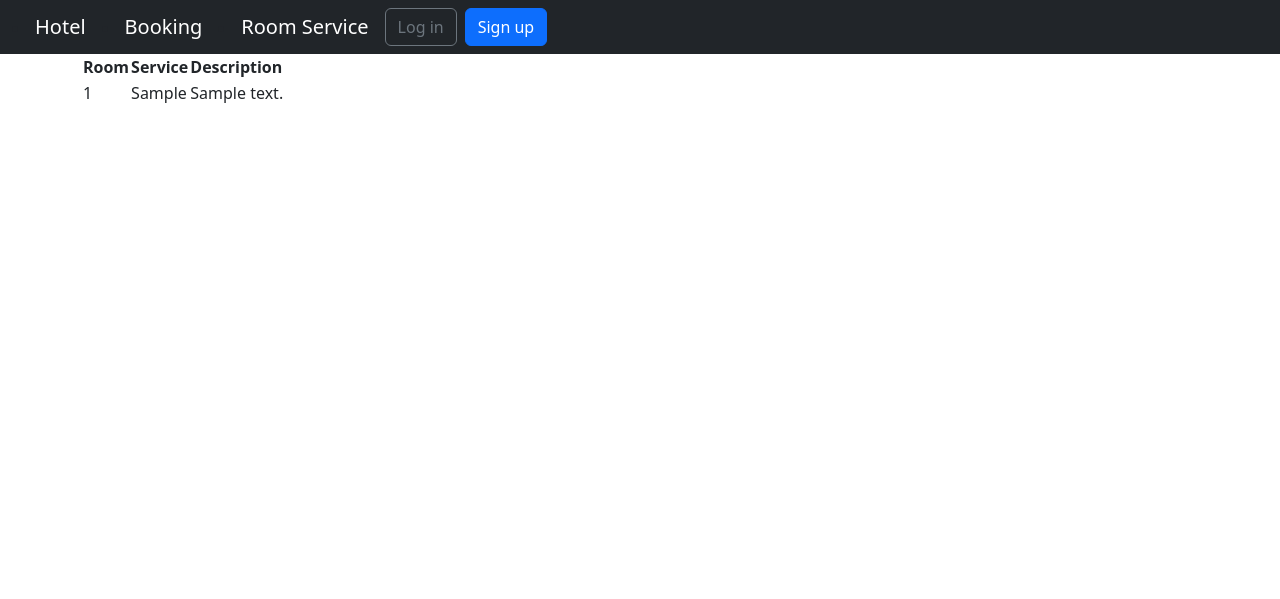
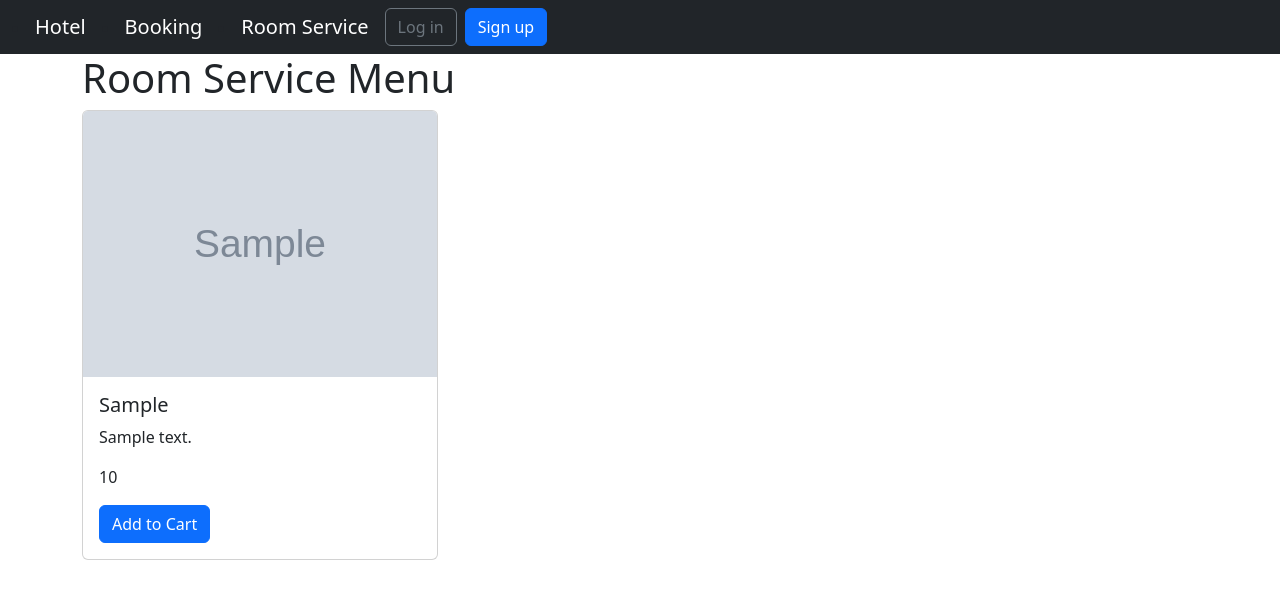
Before and after one commit to KlaudiuszZakowany/Hotel-Website, a Django app: template room_service/templates/service_list.html in a window 1280 px wide. Shown: the top 599 px of the page. Run offline with Django 3.2, Linux system fonts and the light colour scheme; the template is opened without the code that fills it: most values are stand-ins (such as "Sample title", 1, 10 or a date in 2020); grey boxes marked "Sample" are stand-in pictures.

Commit message:
finishing products

```diff
--- a/room_service/templates/service_list.html
+++ b/room_service/templates/service_list.html
@@ -1,18 +1,26 @@
 {% extends 'base.html' %}
 
-{% block title %}Home - My Django Site{% endblock %}
+{% block title %}Room Service {% endblock %}
 
 {% block content %}
-    <table>
-        <tr><th>Room</th><th>Service</th><th>Description</th></tr>
-        {% for service in services %}
-        <tr>
-            <td>{{ service.room_number }}</td>
-            <td>{{ service.service_type }}</td>
-            <td>{{ service.description }}</td>
-        </tr>
-        {% endfor %}
-    </table>
+<h1>Room Service Menu</h1>
 
+<div class="row">
+    {% for service in services %}
+    <div class="col-md-4">
+        <div class="card mb-4">
+            {% if service.image %}
+                <img src="{{service.image.url}}" class="card-img-top" alt="{{service.service_type}}">
+            {% endif %}
+            <div class="card-body">
+                <h5 class="card-title">{{ service.service_type }}</h5>
+                <p class="card-text">{{ service.description }}</p>
+                <p class="card-text">{{ service.price }}</p>
+                <a href="#" class="btn btn-primary">Add to Cart</a>
+            </div>
+        </div>
+    </div>
+    {% endfor %}
+</div>
 
 {% endblock %}
--- a/room_service/urls.py
+++ b/room_service/urls.py
@@ -4,4 +4,5 @@ from . import views
 urlpatterns = [
     path('', views.request_service, name = 'request_service'),
     path('list/', views.service_list, name = 'service_list'),
+
 ]
```
Also changed, not shown: db.sqlite3, media/room_service_images/food.PNG (added), media/room_service_images/laundry_service.PNG (added), room_service/migrations/0002_roomservice_image_roomservice_price.py (added), room_service/views.py (line endings or trailing spaces), 2 other files.
